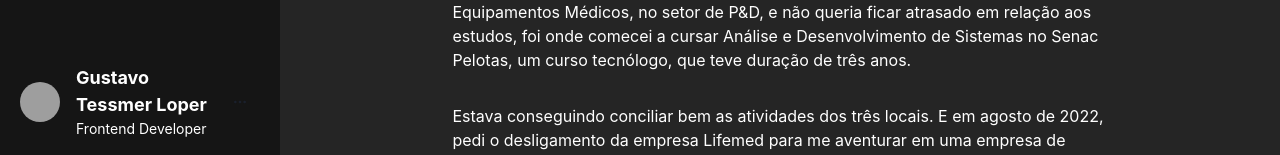
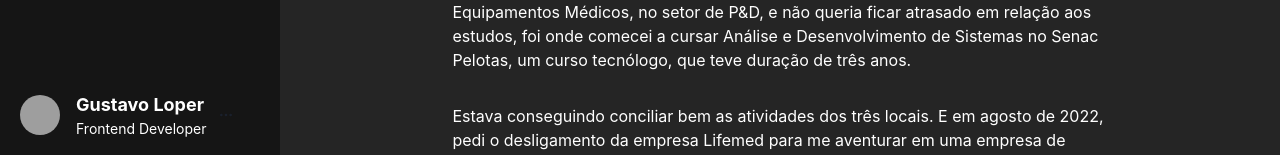
Before and after one commit to oGustavo-Loper/portfolio, a Next.js app: page / in a window 1280 px wide. Shown: the part 641-796 px from the top of the page. Built offline with nearby package versions, Linux system fonts and the light colour scheme; grey boxes are pictures that could not be loaded.

Commit message:
Remove Function FirstAndNames

```diff
--- a/next.config.mjs
+++ b/next.config.mjs
@@ -1,8 +1,3 @@
-// /** @type {import('next').NextConfig} */
-// const nextConfig = {};
-
-// export default nextConfig;
-
 const nextConfig = {
     reactStrictMode: true,
     swcMinify: true,
--- a/src/pages/components/Sidebar/index.tsx
+++ b/src/pages/components/Sidebar/index.tsx
@@ -10,6 +10,7 @@ import {
 import { FiMenu, FiMoreHorizontal, FiX } from "react-icons/fi";
 import { FaGithub, FaInstagram, FaLinkedin } from "react-icons/fa";
 import { useRouter } from 'next/router';
+import { getFirstAndLastName } from '@/pages/utils/FirstAndName';
 
 const Sidebar: React.FC = () => {
   const { isOpen: isDrawerOpen, onOpen: onDrawerOpen, onClose: onDrawerClose } = useDisclosure();
@@ -154,7 +155,7 @@ const Sidebar: React.FC = () => {
           <Box display="flex" alignItems="center">
             <Image src='https://avatars.githubusercontent.com/u/62165053' alt="Gustavo Loper" borderRadius="full" boxSize="40px" mr="4" />
             <VStack alignItems="flex-start" gap={0}>
-              <Text fontSize={18} fontWeight='bold'>{infos[0].name}</Text>
+              <Text fontSize={18} fontWeight='bold'>{getFirstAndLastName(infos[0].name)}</Text>
               <Text fontSize={14}>Frontend Developer</Text>
             </VStack>
             <Popover isLazy>
--- /dev/null
+++ b/src/pages/utils/FirstAndName.ts
@@ -0,0 +1,7 @@
+export const getFirstAndLastName = (fullName: string) => {
+    const nameParts = fullName.split(' ');
+    if (nameParts.length === 1) {
+      return fullName; // Caso haja apenas um nome
+    }
+    return `${nameParts[0]} ${nameParts[nameParts.length - 1]}`;
+};
```
